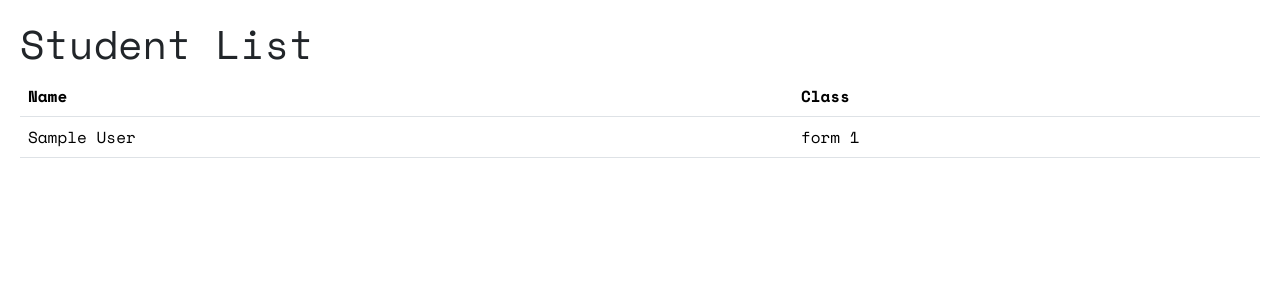
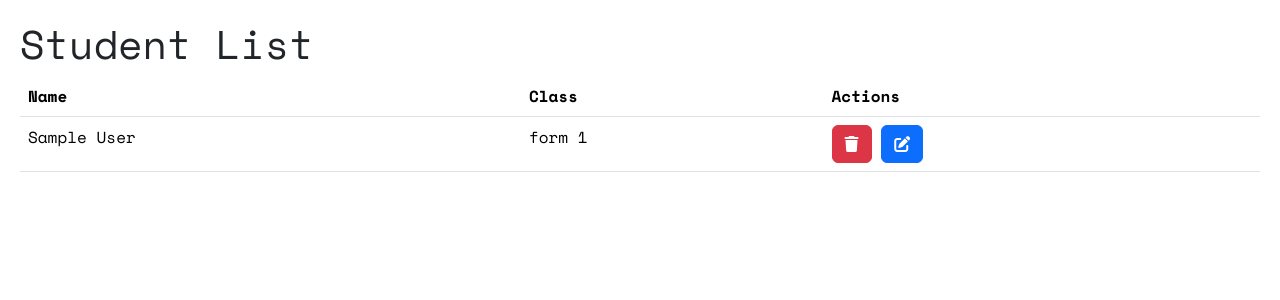
Before and after one commit to SibusiZW/systema-platform, a Django app: page /students/ in a window 1280 px wide. Shown: the part 152-452 px from the top of the page. Run offline with Django 5.2, Linux system fonts and the light colour scheme; tables that the repository leaves empty hold one stand-in row (values such as "Sample post"); some libraries are stand-ins or nearby versions.

Commit message:
feat: added delete and edit buttons

```diff
--- a/systema/core/templates/core/student_list.html
+++ b/systema/core/templates/core/student_list.html
@@ -8,6 +8,7 @@
         <thead>
             <th>Name</th>
             <th>Class</th>
+            <th>Actions</th>
         </thead>
 
         <tbody>
@@ -16,6 +17,15 @@
                     <td>{{ student.name }}</td>
                     <td>{{ student.student_class }}</td>
                     <!-- TODO: Add other field and search box for students --->
+                        <td>
+                            <a href="" class="btn btn-danger">
+                                <i class="fa-solid fa-trash"></i>
+                            </a>
+
+                            <a href="" class="btn btn-primary">
+                                <i class="fa-solid fa-pen-to-square"></i>
+                            </a>
+                        </td>
                 </tr>
             {% endfor %}
         </tbody>
```
